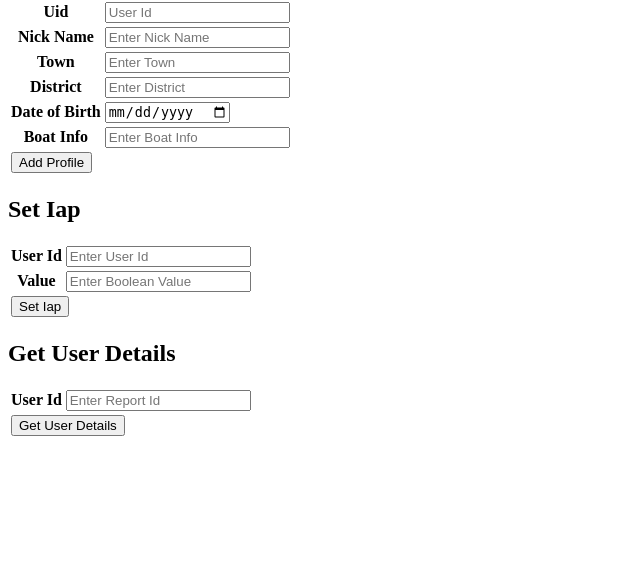
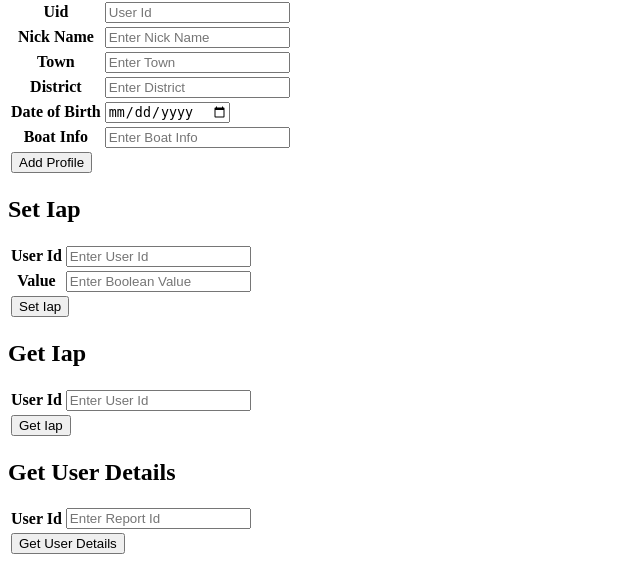
Before and after one commit to stoic1979/BoatServer, a Flask app: page /api_demo in a window 1280 px wide. Shown: the part 1600-2165 px from the top of the page, without its empty margins (0-640 px from the left). Before the commit the page ends 2036 px from the top, so only its background shows below. Run offline with Flask 2, Linux system fonts and the light colour scheme.

Commit message:
updated apis

```diff
--- a/server.py
+++ b/server.py
@@ -314,6 +314,26 @@ def set_iap():
     return json.dumps(ret)
 
 
+@app.route("/get_iap", methods=['POST'])
+def get_iap():
+    ret = {"error": 0}
+    try:
+        user_id = int(request.form["user_id"])
+        user = User.query.filter_by(id=user_id).first()
+        if not user:
+            #ret["err"] = 2
+            ret["msg"] = "User not found with given id=%d" % user_id
+            ret["Flag"] = 0
+        else:
+            ret["Flag"] = user.value
+    except Exception as exp:
+        print ("exp:", exp)
+        print(traceback.format_exc())
+        ret["err"] = 1
+        ret["msg"] = "Got exception %s" % exp
+    return json.dumps(ret)
+
+
 
 @app.route("/get_user", methods=['POST'])
 def get_user():
@@ -356,20 +376,25 @@ def get_like_count():
         report_id = int(request.form['report_id'])
         user_id = int(request.form["user_id"])
         ret["report_id"] = report_id
-        ret["likes_count of a report:"] = get_report_like_count(report_id)
-        ret["dislike_count of a report"] = get_report_dislike_count(report_id)
-        ret["User Id"] = user_id
+        ret["likes_count"] = get_report_like_count(report_id)
+        ret["dislike_count"] = get_report_dislike_count(report_id)
+        like = Likes.query.filter_by(report=report_id).filter_by(user=user_id).first()
+        if not like:
+            ret["Like Value"] = 0
+            ret["flag"] = 0
+            #ret["User Id"] = user_id
+        else:
+            ret["Like Value"] = like.value
+            ret["flag"] = like.flag
+            ret["User Id"] = user_id
         # ret["likes_count of a user"] = get_user_like_count(user_id)
         # ret["dislike_count of a user"] = get_user_dislike_count(user_id)
-
-        likes= Likes.query.filter_by(user=user_id).all()
-        ret["flag"] = likes.flag
+        #likes= Likes.query.filter_by(user=user_id).first()
     except Exception as exp:
         print ("exp:", exp)
         print(traceback.format_exc())
         ret["error"] = 1
         ret["msg"] = "Got exception: %s" % exp
-
     return json.dumps(ret)
 
 
@@ -485,9 +510,9 @@ def total_thanks():
                     ret["Report Id"] = thanks.report
                     # ret["flag"] = thanks.value
                     # ret["User Id"] = user_id
-        thankflag = Thanks.query.filter_by(user=user_id).first()
+        thankflag = Thanks.query.filter_by(report=report_id).filter_by(user=user_id).first()
         if not thankflag:
-            ret["msg"] = "Invalid User Id"
+            ret["Flag"] = 0
         else:
             ret["flag"] = thankflag.value
             ret["User Id"] = user_id
--- a/templates/api_demo.html
+++ b/templates/api_demo.html
@@ -342,6 +342,25 @@
         </form>
 
 
+        <!-- ++++++++++++++++++++++++++++++++++ Get iap ++++++++++++++++++++++++++++++  -->
+
+
+
+        <h2>Get Iap</h2>
+        <form method="post" action="/get_iap">
+            <table>
+                <tr>
+                    <th>User Id</th>
+                    <td>
+                        <input type="text" name="user_id" placeholder="Enter User Id">
+                    </td>
+                </tr>
+                <tr>
+                    <td colspan="2"><input type="submit" value="Get Iap">
+                </tr>
+            </table>
+        </form>
+
         <!-- ++++++++++++++++++++++++++++++++++ Get User Details ++++++++++++++++++++++++++++++  -->
 
         <h2>Get User Details</h2>
```
